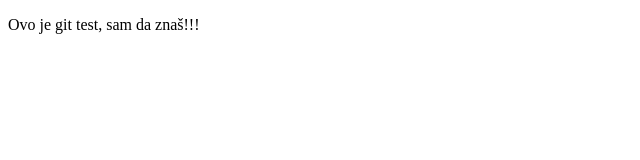
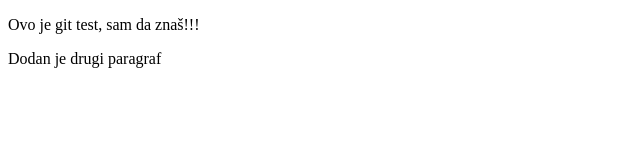
Before and after one commit to InesKa0/gittest, a plain HTML site: page index.html in a window 1280 px wide. Shown: the whole page, without its empty margins (0-640 px from the left). Drawn offline with Linux system fonts and the light colour scheme.

Commit message:
dodan novi paragraf

```diff
--- a/index.html
+++ b/index.html
@@ -7,5 +7,6 @@
 </head>
 <body>
     <p>Ovo je git test, sam da znaš!!!</p>
+    <p>Dodan je drugi paragraf</p>
 </body>
 </html>
```
